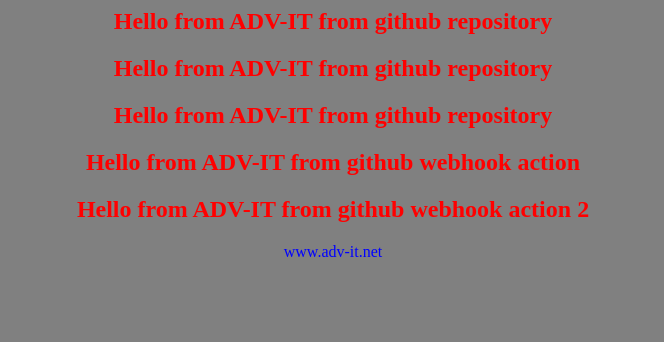
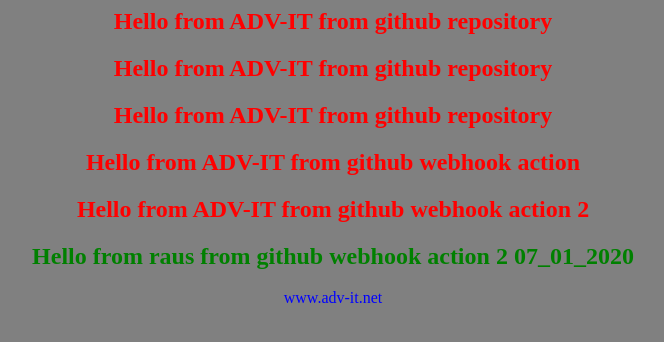
Before and after one commit to radiku/app-for-jenkins, a plain HTML site: page index.html in a window 1280 px wide. Shown: the whole page, without its empty margins (307-971 px from the left). Drawn offline with Linux system fonts and the light colour scheme.

Commit message:
Update index.html

```diff
--- a/index.html
+++ b/index.html
@@ -6,6 +6,7 @@
 <h2><font color=red>Hello from ADV-IT from github repository</font></h2>
 <h2><font color=red>Hello from ADV-IT from github webhook action</font></h2>
 <h2><font color=red>Hello from ADV-IT from github webhook action 2</font></h2>
+<h2><font color=green>Hello from raus from github webhook action 2 07_01_2020</font></h2>
 <font color=blue>www.adv-it.net</font>
 </center>
 </body>
```
